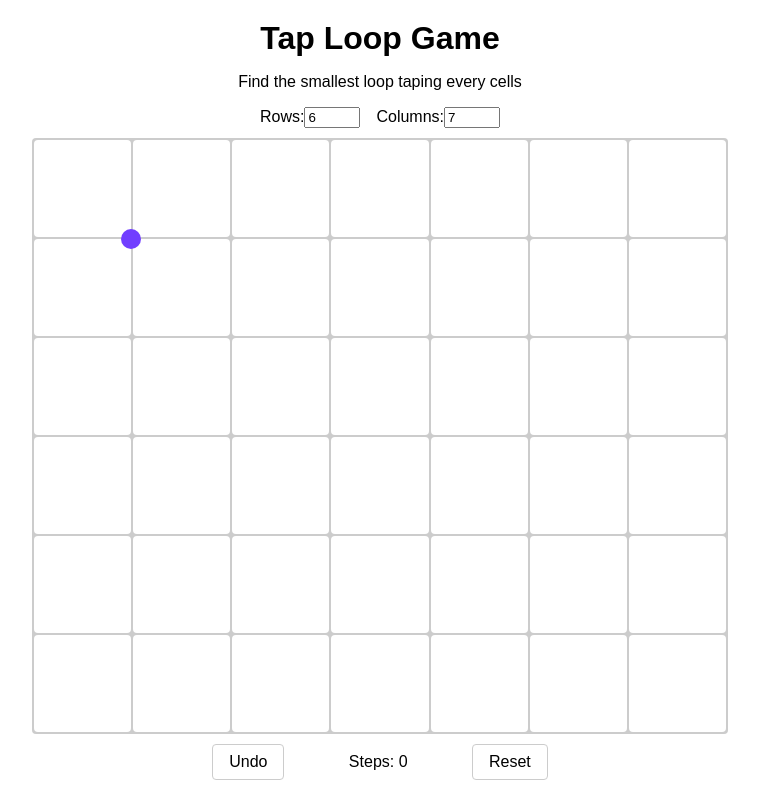
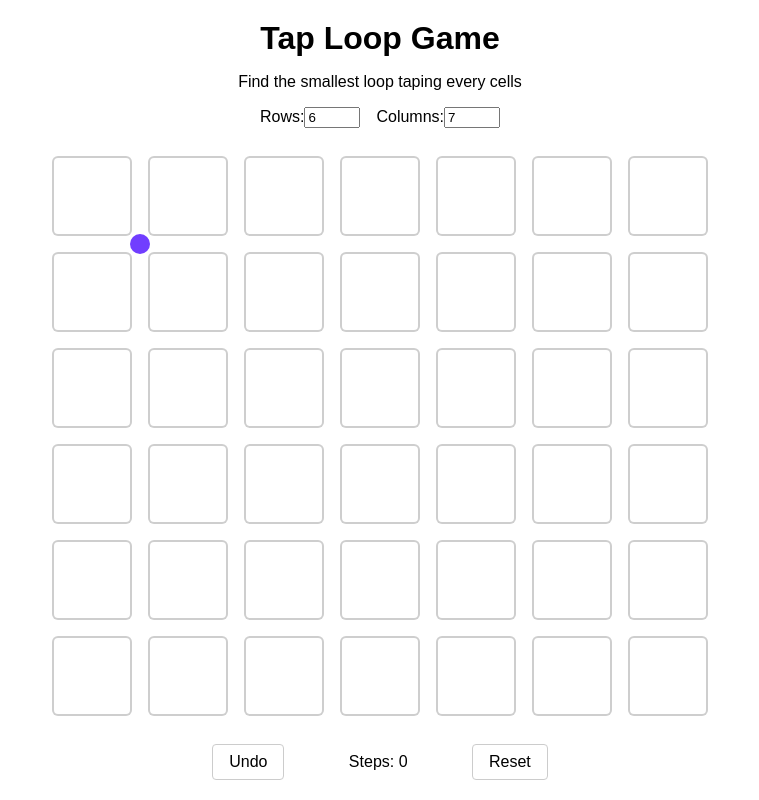
Before and after one commit to Uspectacle/tap-loop-game, a Next.js app: page / in a window 1280 px wide. Shown: the whole page, without its empty margins (260-1019 px from the left). Built offline with nearby package versions, Linux system fonts and the light colour scheme.

Commit message:
fix: :bug: fix click control area

```diff
--- a/src/components/Game.tsx
+++ b/src/components/Game.tsx
@@ -102,6 +102,8 @@ const Game: React.FC<Props> = ({ dims }) => {
     const dx = target.x - player.x;
     const dy = target.y - player.y;
 
+    if (Math.abs(dx) === Math.abs(dy)) return;
+
     // Determine which axis is closer
     if (Math.abs(dx) < Math.abs(dy)) {
       // vertical move
--- a/src/components/Grid.tsx
+++ b/src/components/Grid.tsx
@@ -36,6 +36,7 @@ const Grid: React.FC<Props> = ({ path, dims, onPositionClick }) => {
     const cellHeight = rect.height / dims.y;
     const x = Math.round((e.clientX - rect.left) / cellWidth);
     const y = Math.round((e.clientY - rect.top) / cellHeight);
+    console.log({ x, y, dx: x - player.x, dy: y - player.y });
     onPositionClick({ x, y });
   };
 
@@ -48,9 +49,8 @@ const Grid: React.FC<Props> = ({ path, dims, onPositionClick }) => {
           "--rows": dims.y,
         } as React.CSSProperties
       }
-      onClick={handleClick}
     >
-      <div className="grid">
+      <div className="grid" onClick={handleClick}>
         {/* Grid cells */}
         {squares.map((cell, i) => (
           <div key={i} className={`cell ${cell.direction}`} />
@@ -79,7 +79,7 @@ const Grid: React.FC<Props> = ({ path, dims, onPositionClick }) => {
             className={`player ${direction}`}
             style={{
               left: `calc(var(--cell-width) * ${player.x})`,
-              top: `calc(var(--cell-height) * ${player.y} + var(--grid-gap))`,
+              top: `calc(var(--cell-height) * ${player.y})`,
             }}
           />
         )}
@@ -90,7 +90,7 @@ const Grid: React.FC<Props> = ({ path, dims, onPositionClick }) => {
             className={`start ${noUnTapped ? "pulse" : ""}`}
             style={{
               left: `calc(var(--cell-width) * ${path[0].x})`,
-              top: `calc(var(--cell-height) * ${path[0].y} + var(--grid-gap))`,
+              top: `calc(var(--cell-height) * ${path[0].y})`,
             }}
           />
         )}
--- a/src/styles/Grid.css
+++ b/src/styles/Grid.css
@@ -20,16 +20,14 @@
 }
 
 .grid-wrapper {
-  --grid-gap: 2px;
-  --cell-width: calc(calc(100% - var(--grid-gap)) / var(--cols));
-  --cell-height: calc(calc(100% - var(--grid-gap)) / var(--rows));
+  --cell-width: calc(100% / var(--cols));
+  --cell-height: calc(100% / var(--rows));
   --ratio: calc(var(--cols) / var(--rows));
   --player: rgb(113, 62, 255);
   --paint: rgb(221, 208, 255);
   --wall: rgba(244, 240, 255, 0.914);
   animation: pulse 7s linear infinite;
 
-  padding: 10px;
   width: 100%;
   flex: 1;
 
@@ -38,17 +36,16 @@
   justify-content: center;
   align-items: center;
   box-sizing: border-box;
+  padding: 20px;
 }
 
 .grid {
   display: grid;
   grid-template-columns: repeat(var(--cols), 1fr);
   grid-template-rows: repeat(var(--rows), 1fr);
-  box-sizing: border-box;
+
+  box-sizing: content-box;
   position: relative;
-  padding: var(--grid-gap);
-  background-color: #ccc;
-  gap: var(--grid-gap);
   border-radius: 4px;
 
   width: min(100cqw, calc(100cqh * var(--ratio)));
@@ -58,8 +55,10 @@
 .cell {
   aspect-ratio: 1;
   border-radius: 4px;
-  width: 100%;
+  width: 80%;
+  margin: 10%;
   transition: all 0.5s ease-in-out;
+  box-shadow: 0px 0px 0px 2px rgb(206, 206, 206);
   background-color: color-mix(
     in srgb,
     rgba(255, 255, 255, 1) calc(100% - (var(--pulse-phase) * 100%)),
@@ -105,6 +104,7 @@
 .player {
   background-color: var(--player);
   clip-path: polygon(50% 0%, 0% 100%, 100% 100%);
+  transition: all 0.3s ease-in-out;
 }
 
 .player.top {
@@ -121,6 +121,15 @@
 }
 
 /* === Path Lines === */
+
+@keyframes drawLine {
+  from {
+    width: 0;
+  }
+  to {
+  }
+}
+
 .path-line {
   position: absolute;
   height: 4px;
@@ -128,18 +137,19 @@
   background-color: var(--player);
   transform-origin: left center;
   width: calc((100% / var(--cols)) + 1px);
-  transition: all 0.5s ease-in-out;
+  transition: all 0.3s ease-in-out;
+  animation: drawLine 0.3s ease-in-out forwards;
 }
 
 .path-line.top {
-  transform: rotate(-90deg);
+  transform: translate(0%, -50%) rotate(-90deg);
 }
 .path-line.bottom {
-  transform: rotate(90deg);
+  transform: translate(0%, -50%) rotate(90deg);
 }
 .path-line.left {
-  transform: rotate(180deg);
+  transform: translate(0%, -50%) rotate(180deg);
 }
 .path-line.right {
-  transform: rotate(0deg);
+  transform: translate(0%, -50%) rotate(0deg);
 }
```
